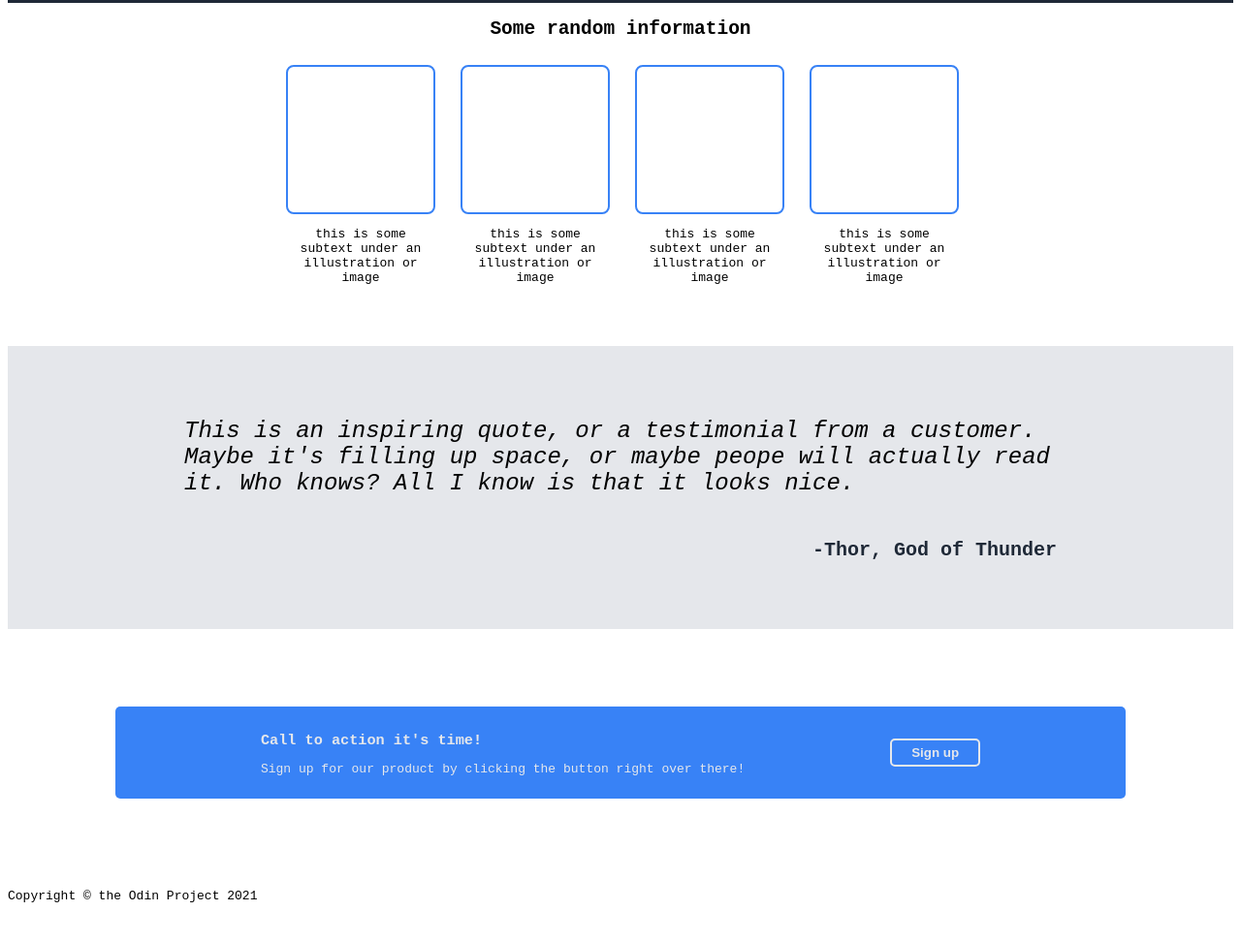
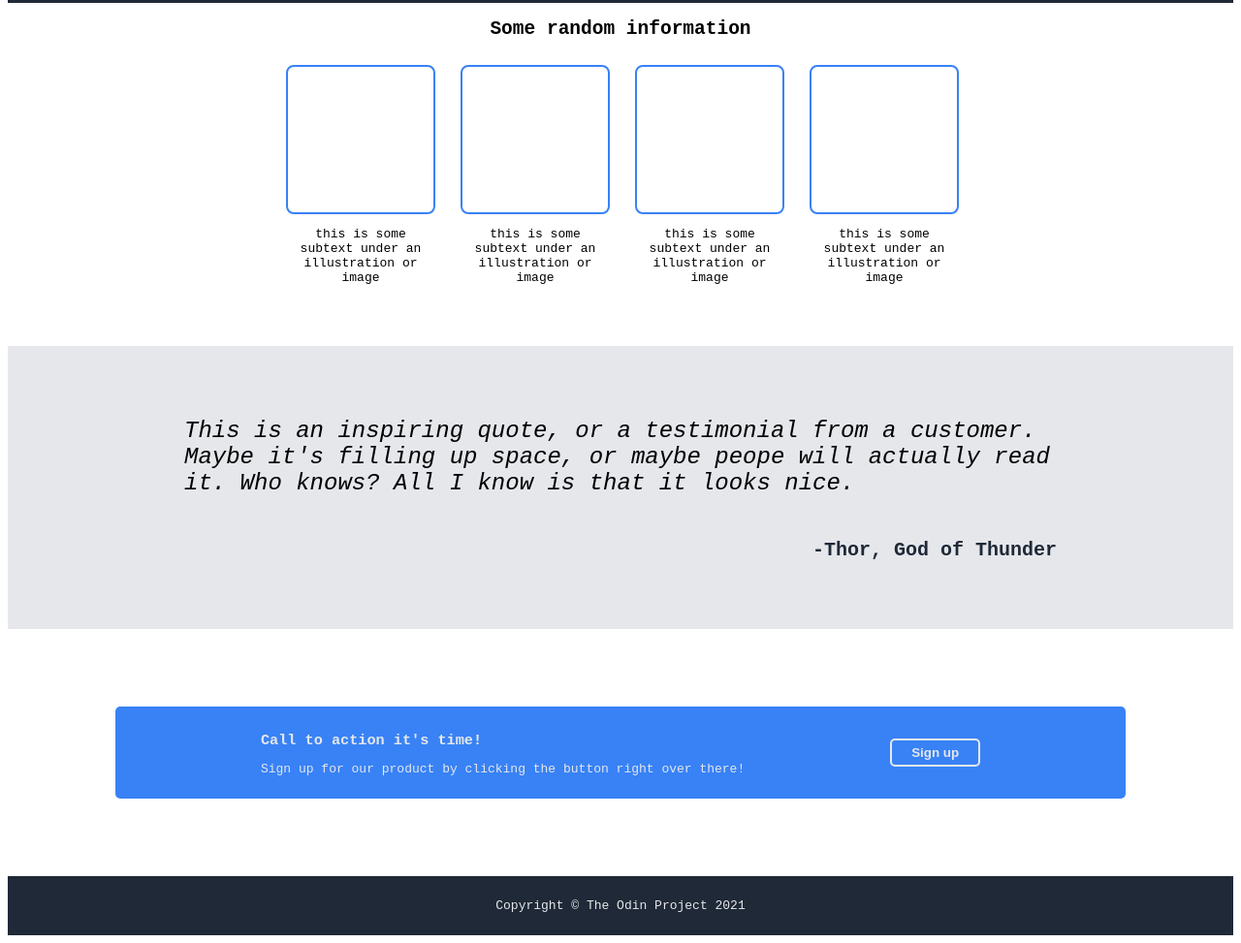
Before and after one commit to EjembiEmmanuel/Odin-landing-page, a plain HTML site: page index.html in a window 1280 px wide. Shown: the part 576-1549 px from the top of the page at 97% size. Drawn offline with Linux system fonts and the light colour scheme.

Commit message:
Styled the footer section

```diff
--- a/index.html
+++ b/index.html
@@ -77,7 +77,7 @@
         </div>
     </div>
     <footer>
-        <p>Copyright &copy the Odin  Project 2021</p>
+        <p>Copyright &copy The Odin  Project 2021</p>
     </footer>
 </body>
 </html>
--- a/styles.css
+++ b/styles.css
@@ -190,3 +190,15 @@ header .header-description .header-img {
     border-radius: 5px;
     padding: 5px 20px 5px 20px
 }
+
+footer {
+    background: #1F2937;
+    color:#E5E7EB;
+    display: flex;
+    justify-content: center;
+    align-items: center;
+    padding-top: 10px;
+    padding-bottom: 10px;
+
+
+}
```
